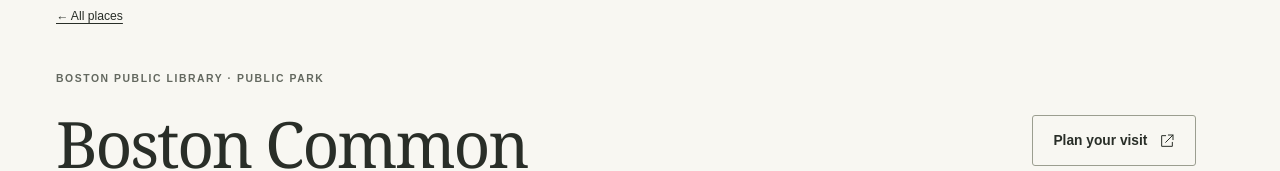
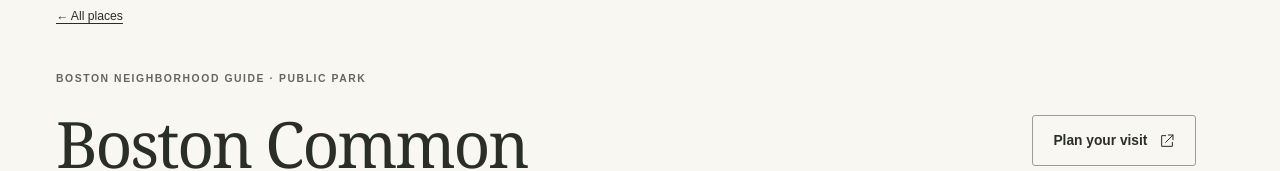
Before and after one commit to cx-57/QuietSpace, a Next.js app: page /spaces/boston-common in a window 1280 px wide. Shown: the part 122-293 px from the top of the page. Built offline with nearby package versions, Linux system fonts and the light colour scheme.

Commit message:
Use accurate category-neutral venue details for parks and museums

```diff
--- a/src/app/spaces/[id]/page.tsx
+++ b/src/app/spaces/[id]/page.tsx
@@ -20,7 +20,7 @@
   if (!space) notFound();
   const reportingAvailable = result.value.mode !== "curated" && reportConfig() !== null;
   return <>
-    <Link className="breadcrumb" href="/#places">← All places</Link><div className="detail-masthead"><div className="hero"><p className="eyebrow">BOSTON PUBLIC LIBRARY · PUBLIC {space.category.replaceAll("_", " ")}</p><h1>{space.name.replace("Boston Public Library — ", "")}</h1><p className="detail-address"><Icon name="pin" size={18} />{space.address}</p></div><div className="detail-visit"><a className="button secondary" href={space.source.sourceUrl}>Plan your visit <Icon name="external" size={16} /></a><span>Details from the official venue source</span></div></div>
+    <Link className="breadcrumb" href="/#places">← All places</Link><div className="detail-masthead"><div className="hero"><p className="eyebrow">BOSTON NEIGHBORHOOD GUIDE · PUBLIC {space.category.replaceAll("_", " ")}</p><h1>{space.name.replace("Boston Public Library — ", "")}</h1><p className="detail-address"><Icon name="pin" size={18} />{space.address}</p></div><div className="detail-visit"><a className="button secondary" href={space.source.sourceUrl}>Plan your visit <Icon name="external" size={16} /></a><span>Details from the official venue source</span></div></div>
     {result.value.mode === "curated" && <p className="directory-note">Read-only guide · No community reports included.</p>}
     <SpaceDetail space={space} asOf={result.value.asOf} />
     <section className="panel" aria-labelledby="source-heading"><h2 id="source-heading">Plan your visit with the official source</h2><p>{space.source.evidence}</p><p><a href={space.source.sourceUrl}>Official venue & visiting information</a> · Source reviewed <SourceDate value={space.source.checkedAt} /></p><p>Hours, entry requirements and access to individual rooms may vary. We do not track whether this place is open now. Venue time zone: {space.timeZone}.</p></section>
```
